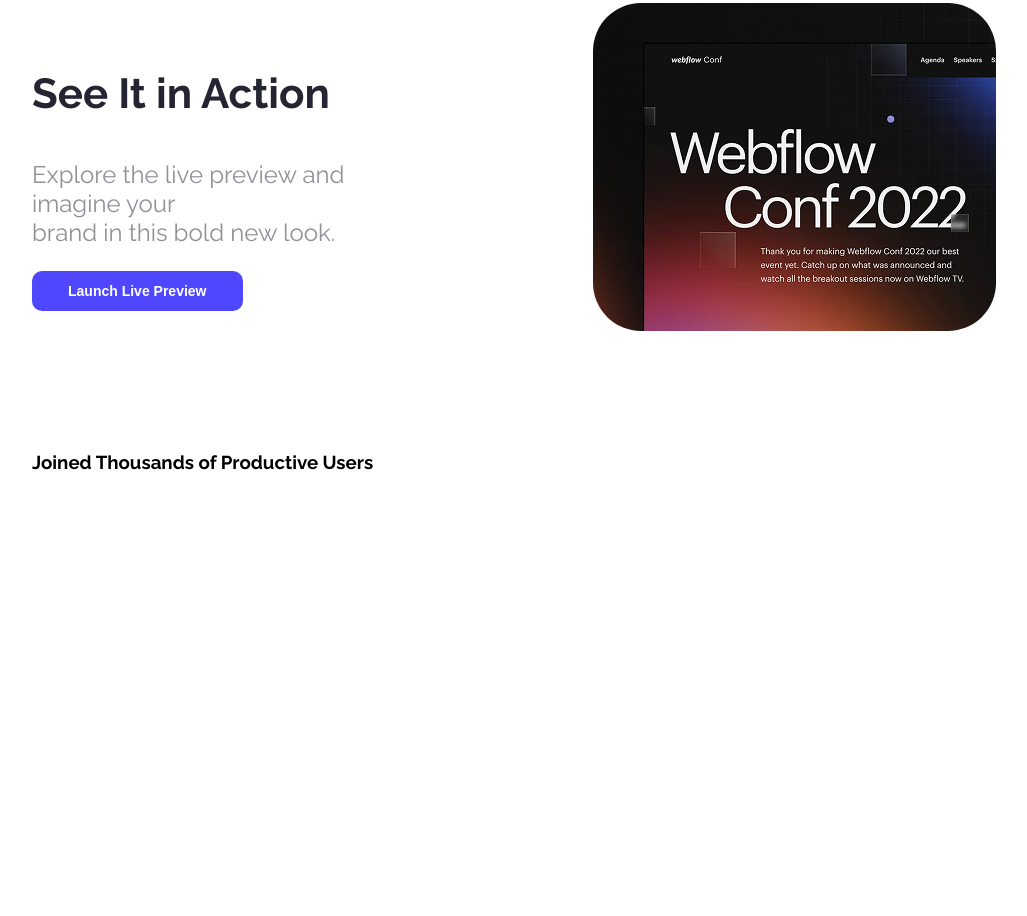
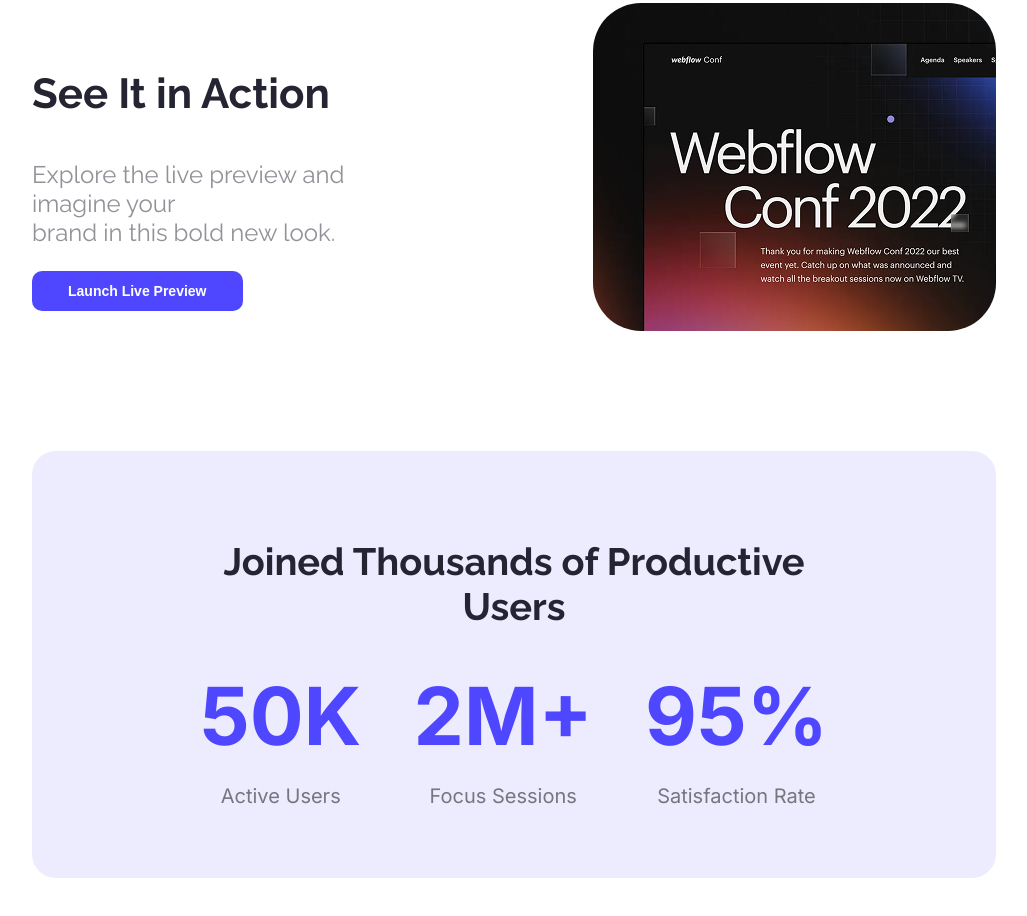
Before and after one commit to AminurAT/my-first-assignment, a plain HTML site: page index.html in a window 1280 px wide. Shown: the part 861-1777 px from the top of the page, without its empty margins (116-1143 px from the left). Before the commit the page ends 1450 px from the top, so only its background shows below. Drawn offline with Linux system fonts and the light colour scheme.

Commit message:
added Productive Users Section

```diff
--- a/index.html
+++ b/index.html
@@ -43,16 +43,21 @@
         </section>
 
         <section class="productive-section">
-            <h3>Joined Thousands of Productive Users</h3>
-           <div class="productuve-datas">
+            <h3 class="pro-header">Joined Thousands of Productive Users</h3>
+           <div class="pro-datus inter-LOGO">
             <div>
-                <p class="pro-title"></p>
-                <p class="pro-subtitle"></p>
+                <p class="pro-title">50K</p>
+                <p class="pro-subtitle">Active Users</p>
             </div>
-
-
+            <div>
+                <p class="pro-title">2M+</p>
+                <p class="pro-subtitle">Focus Sessions</p>
+            </div>
+            <div>
+                <p class="pro-title">95%</p>
+                <p class="pro-subtitle">Satisfaction Rate</p>
+            </div>
            </div>
-
 
         </section>
 
--- a/styles/assignment.css
+++ b/styles/assignment.css
@@ -89,3 +89,37 @@ main section{
 .action-image{
   border-radius: 48px;
 }
+
+/* productive users style */
+.productive-section{
+  background-color: rgba(78, 71, 255, 0.1);
+  border-radius: 24px;
+  text-align: center;
+  padding: 50px 142px;
+}
+.pre-header{
+  font-size: 38px;
+  font-weight: bold;
+
+}
+.pro-datus{
+  display: flex;
+  justify-content: space-around;
+}
+.pro-header{
+  font-size: 38px;
+  font-weight: bold;
+  color: rgba(37, 36, 50, 1);
+}
+.pro-title{
+   font-size: 80px;
+   font-weight: bold;
+   color: rgba(78, 71, 255, 1);
+   margin: 0;
+}
+.pro-subtitle{
+  font-size: 20px;
+  font-weight: 400;
+  color: rgba(0, 0, 0, 0.5);
+
+}
```
